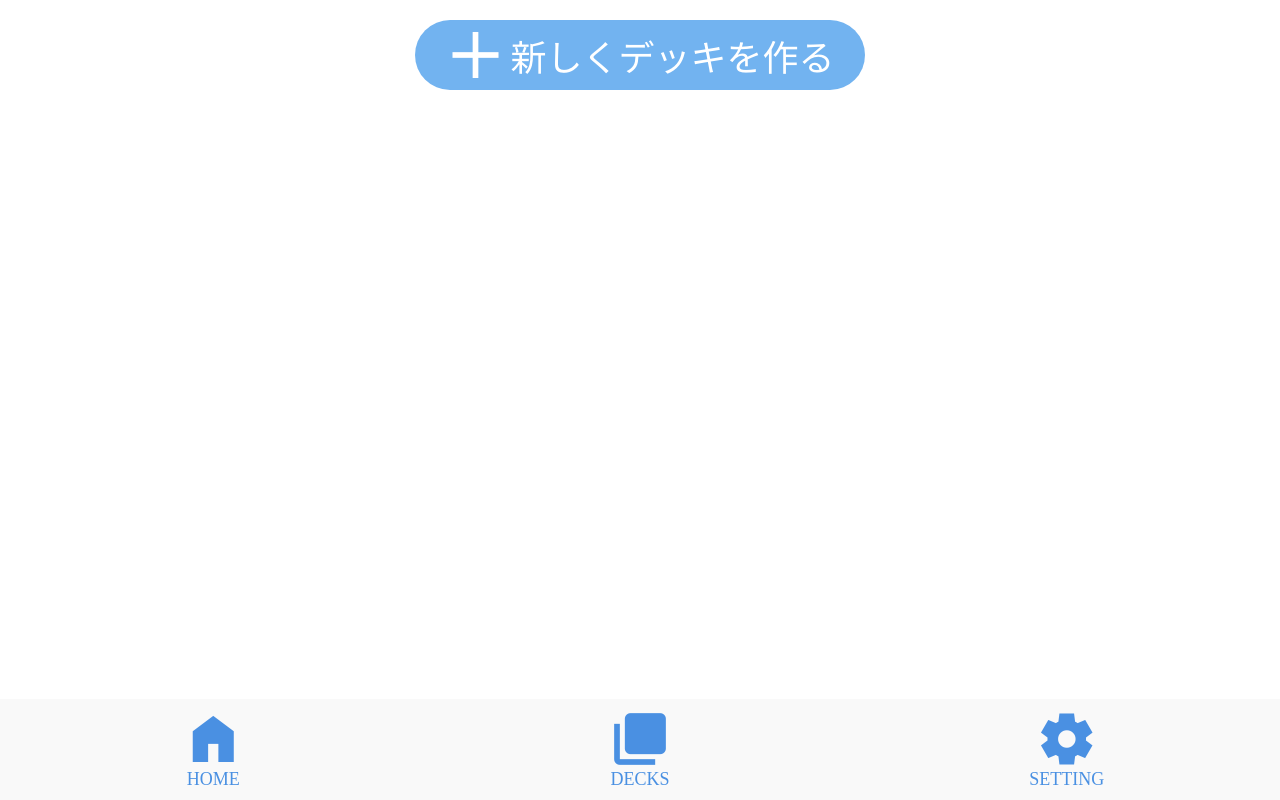
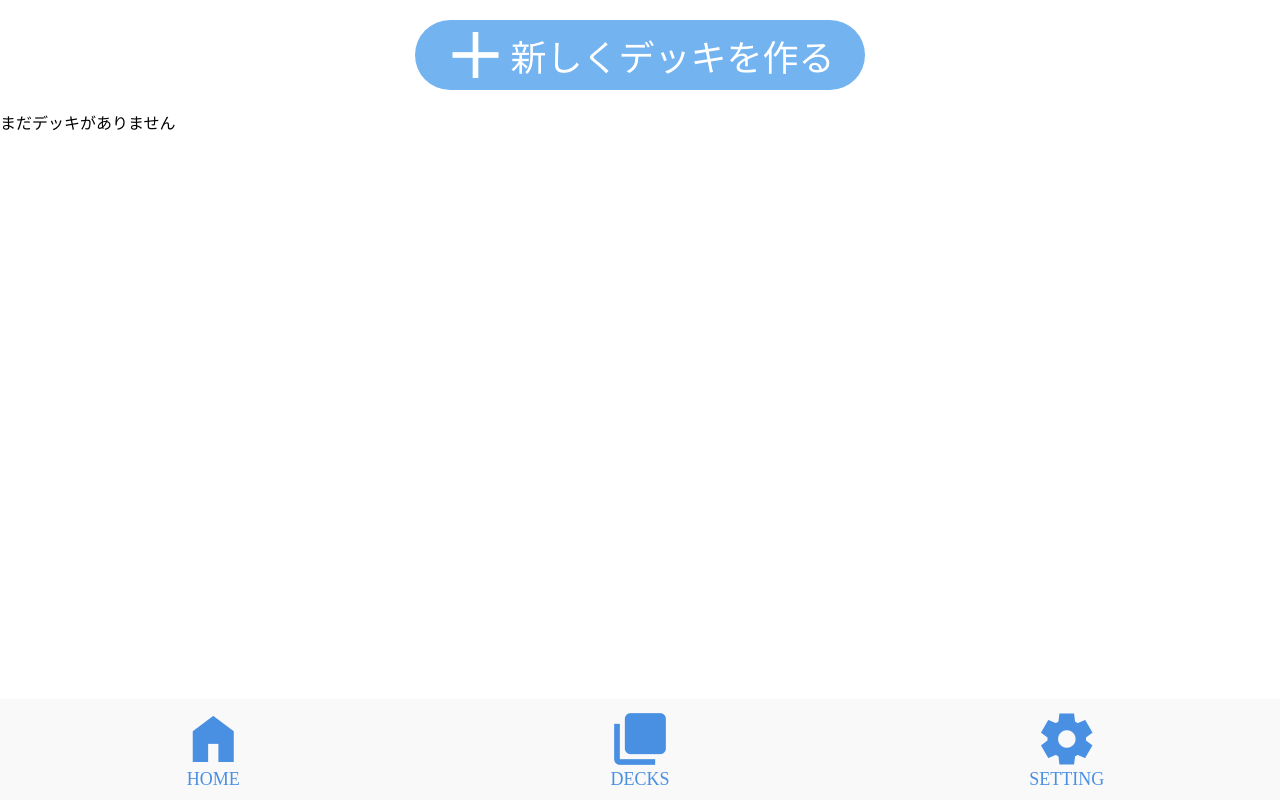
Before and after one commit to 1f10230039/moca_1, a React (Vite) app: page /decks in a window 1280 px wide. Built offline with nearby package versions, Linux system fonts and the light colour scheme.

Commit message:
デッキ一覧のデータの読み込み機能を使い

```diff
--- a/src/features/decks/Decks.jsx
+++ b/src/features/decks/Decks.jsx
@@ -1,12 +1,26 @@
-import React from "react";
-import "./decks.css"
+import React, { useEffect, useState } from "react";
+import "./decks.css";
 import NewDeckBtn from "../../components/new-deck-btn/NewDeckBtn";
 
-export default function Decks  ()  {
+export default function Decks()  {
+  const [decks, setDecks] = useState([]);
+  useEffect (() => {
+    const storedDecks = JSON.parse(localStorage.getItem("decks")) || [];
+    setDecks(storedDecks);
+  },[]);
+
   return (
     <>
       <NewDeckBtn />
-      <section className="decks__summary"></section>
+      <section className="decks__summary">
+        {decks.length === 0 ? (
+          <p>まだデッキがありません</p>
+        ):(
+          <ul>
+            {decks.map}
+          </ul>
+        )}
+      </section>
     </>
   );
 }
```
